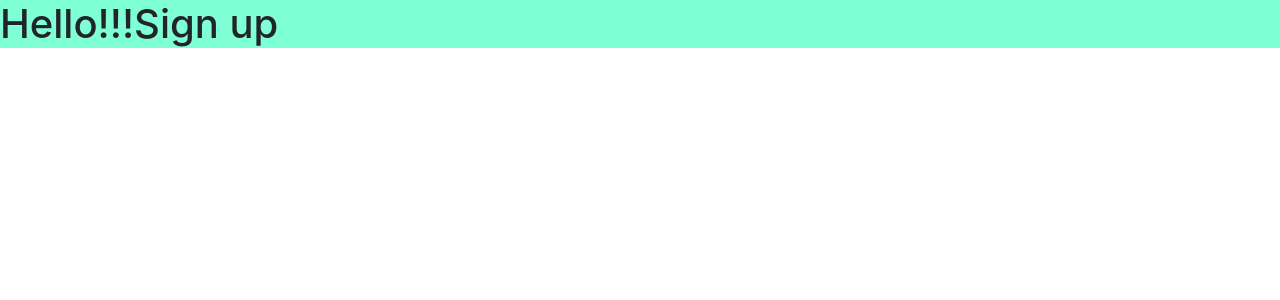
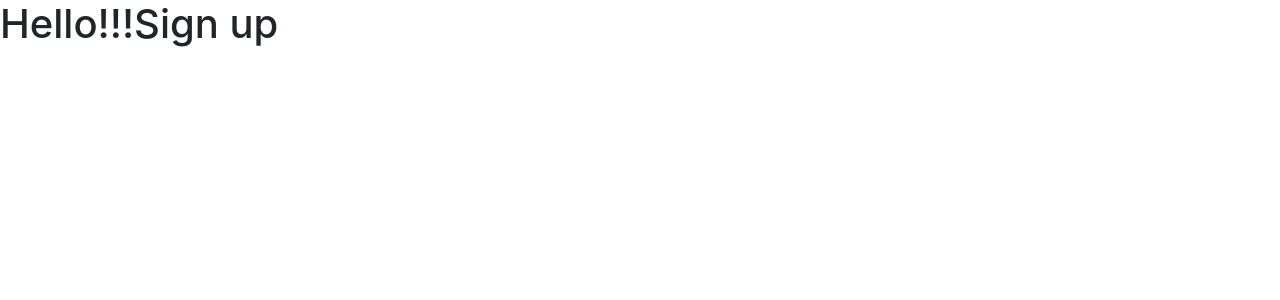
Before and after one commit to wjfondao/challengecode_one, a Nuxt app in the folder challenge_one/: page /signup in a window 1280 px wide. Shown: the top 300 px of the page. Built offline with nearby package versions, Linux system fonts and the light colour scheme.

Commit message:
add background color

```diff
--- a/challenge_one/pages/signup.vue
+++ b/challenge_one/pages/signup.vue
@@ -1,6 +1,8 @@
 <template>
 <div class="background">
-    <div><h1>Hello!!!Sign up</h1></div>
+    <div>
+        <h1>Hello!!!Sign up</h1>
+    </div>
 
 </div>
 
@@ -11,7 +13,7 @@ export default {}
 </script>
 
 <style scoped lang="scss">
-.background {
+html{
     background-color: aquamarine;
 }
 
```
